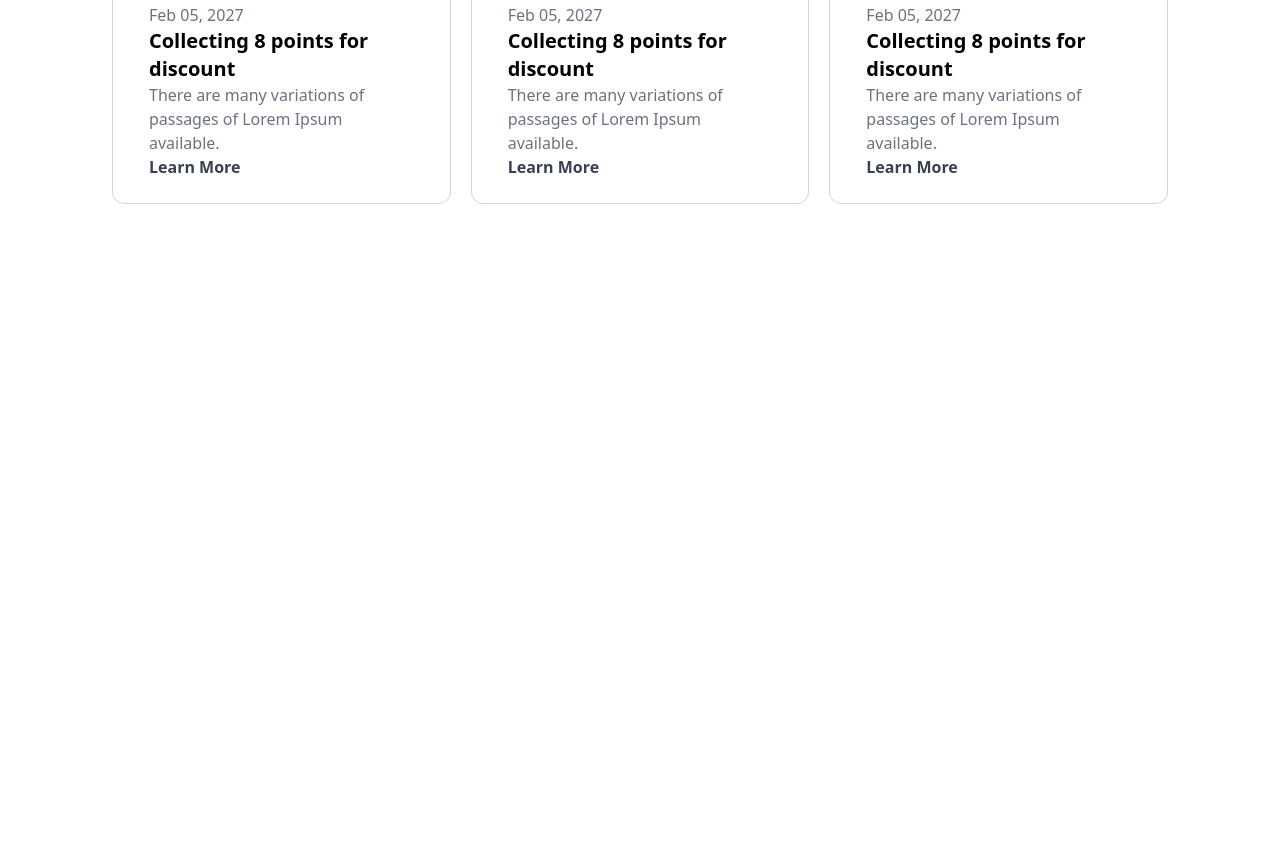
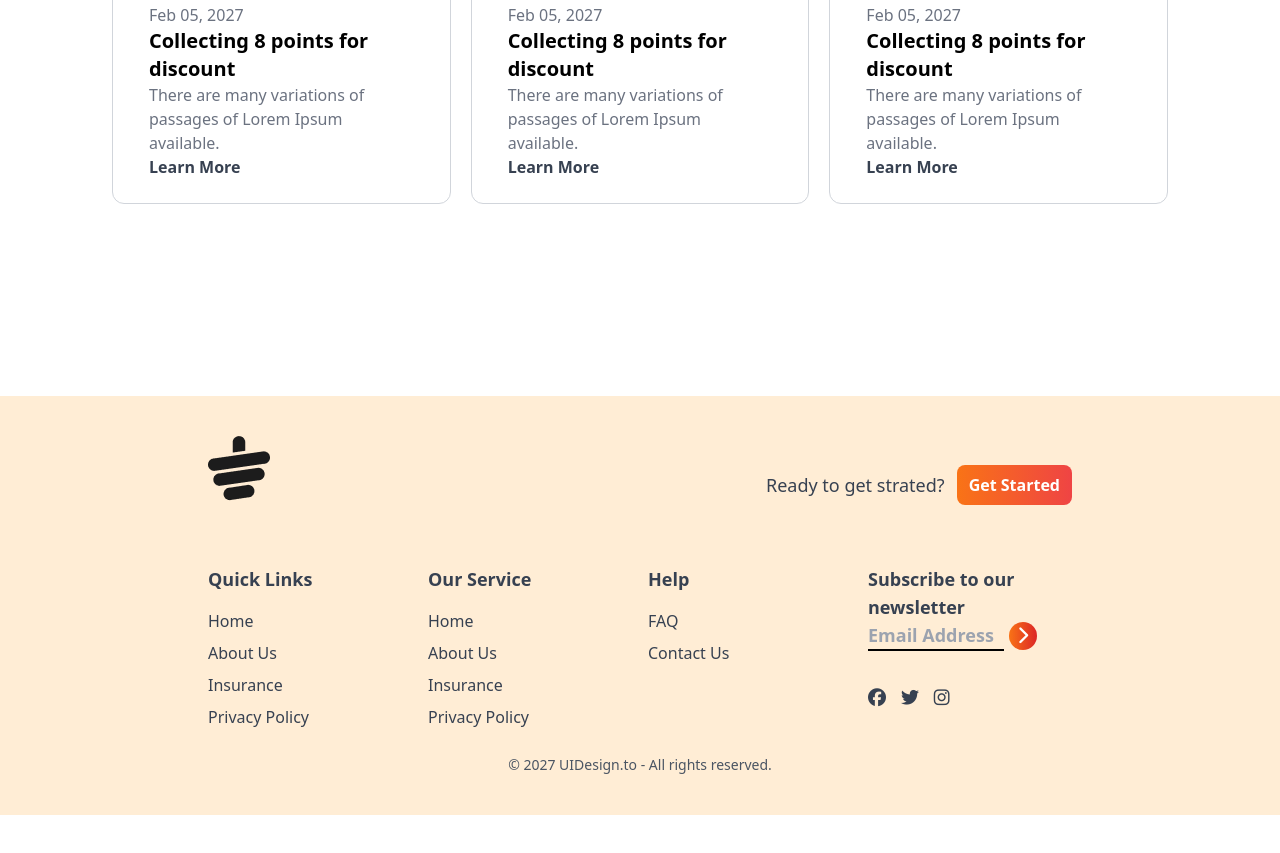
Before and after one commit to kingofdev-sujon/tea-house-project, a plain HTML site: page index.html in a window 1280 px wide. Shown: the part 3036-3889 px from the top of the page. Before the commit the page ends 3432 px from the top, so only its background shows below. Drawn offline with nearby package versions, Linux system fonts and the light colour scheme.

Commit message:
footer section completed

```diff
--- a/index.html
+++ b/index.html
@@ -293,7 +293,98 @@
 
     </main>
 
-    <footer>
+    <!-- Footer Section -->
+
+    <footer class="mb-24 bg-orange-100 text-gray-700 px-4 py-10 md:px-16">
+        <div class="w-9/12 mx-auto">
+            <!-- logo -->
+            <div class="mb-8 flex justify-between">
+                <img class="mb-8" src="./images/cup.png" alt="logo">
+                <div class="flex items-center gap-3">
+                    <h4 class="text-lg font-medium">Ready to get strated?</h4>
+                    <button
+                        class="bg-gradient-to-r from-orange-500 to-red-500 px-3 py-2 rounded-lg text-white font-bold">Get
+                        Started</button>
+                </div>
+            </div>
+
+            <!-- Links -->
+            <div class="grid grid-cols-1 md:grid-cols-2 lg:grid-cols-4 gap-4">
+                <!-- first column -->
+                <div>
+                    <h3 class="font-semibold text-lg mb-4">Quick Links</h3>
+                    <ul class="space-y-2">
+                        <li>
+                            <a href="#">Home</a>
+                        </li>
+                        <li>
+                            <a href="#">About Us</a>
+                        </li>
+                        <li>
+                            <a href="#">Insurance</a>
+                        </li>
+                        <li>
+                            <a href="#">Privacy Policy</a>
+                        </li>
+                    </ul>
+                </div>
+
+                <!-- Second column -->
+                <div>
+                    <h3 class="font-semibold text-lg mb-4">Our Service</h3>
+                    <ul class="space-y-2">
+                        <li>
+                            <a href="#">Home</a>
+                        </li>
+                        <li>
+                            <a href="#">About Us</a>
+                        </li>
+                        <li>
+                            <a href="#">Insurance</a>
+                        </li>
+                        <li>
+                            <a href="#">Privacy Policy</a>
+                        </li>
+                    </ul>
+                </div>
+
+                <!-- Third column -->
+                <div>
+                    <h3 class="font-semibold text-lg mb-4">Help</h3>
+                    <ul class="space-y-2">
+                        <li>
+                            <a href="#">FAQ</a>
+                        </li>
+                        <li>
+                            <a href="#">Contact Us</a>
+                        </li>
+                    </ul>
+                </div>
+
+                <!-- Fourth Column -->
+                <div class="font-semibold text-lg mb-3">
+                    <h3>Subscribe to our newsletter</h3>
+                    <div class="flex flex-col space-y-2">
+                        <div>
+                            <input class="bg-transparent border-b-2 border-black w-4/6" placeholder="Email Address"
+                                type="email" name="" id="">
+                            <i
+                                class="fa-solid fa-chevron-right w-7 h-7 bg-gradient-to-r from-orange-500 to bg-red-600 rounded-full text-white justify-center items-center inline-flex"></i>
+
+                            <div class="flex justify-between w-2/5 mb-2 mt-8">
+                                <a href="#"><i class="fa-brands fa-facebook"></i></a>
+                                <a href="#"><i class="fa-brands fa-twitter"></i></a>
+                                <a href="#"><i class="fa-brands fa-instagram"></i></a>
+
+                            </div>
+                        </div>
+                    </div>
+                </div>
+            </div>
+            <div class="text-center mt-2 pt-4">
+                <p class="text-sm text-gray-600">© 2027 UIDesign.to - All rights reserved.</p>
+            </div>
+        </div>
 
     </footer>
 </body>
```
